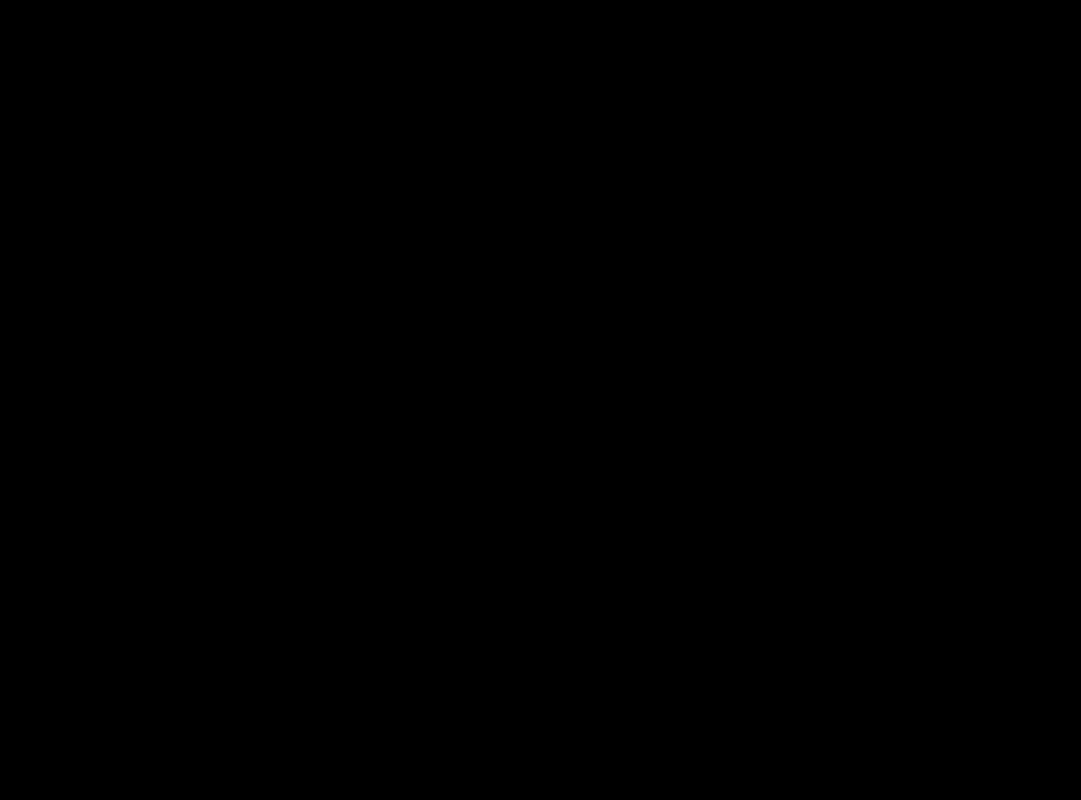
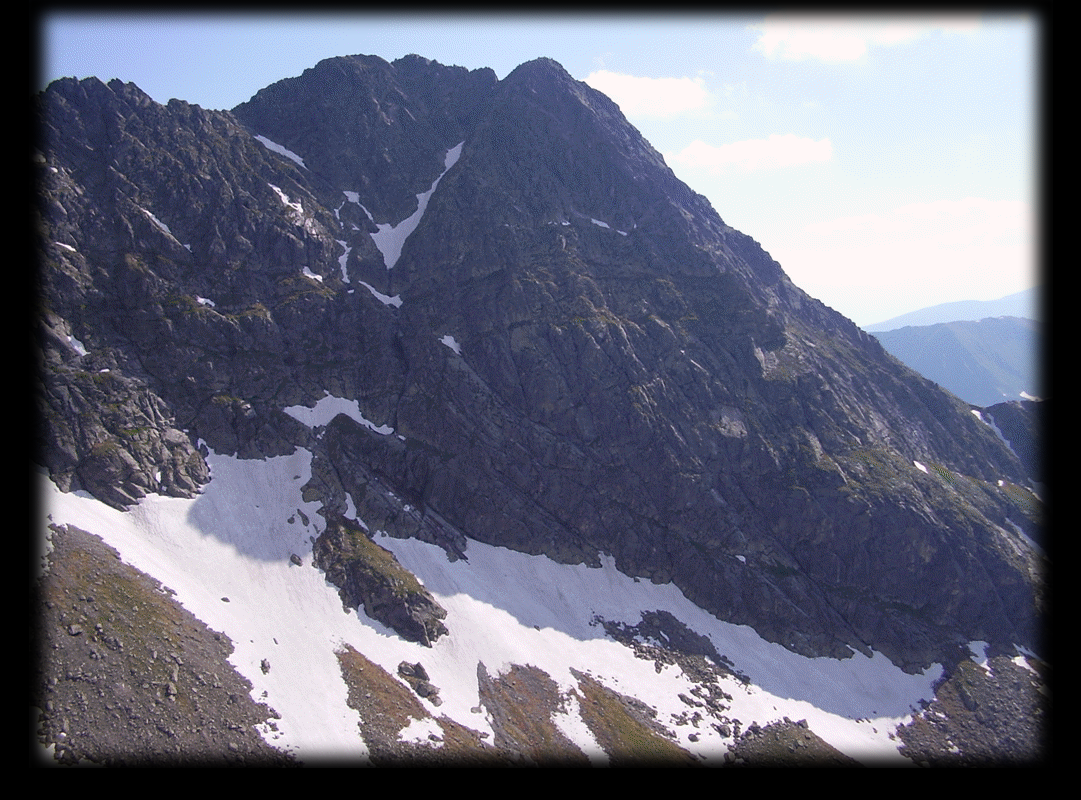
Before and after one commit to JacekKolodziejek/JacekKolodziejek.github.io, a plain HTML site: page index.html in a window 1280 px wide. Shown: the whole page, without its empty margins (99-1180 px from the left). Drawn offline with Linux system fonts and the light colour scheme.

Commit message:
chnges lol

```diff
--- a/index.html
+++ b/index.html
@@ -1,30 +1,41 @@
 <!DOCTYPE html>
 <html>
+
 <head>
 
- <style> body {
-                        background-color: black;
-                }
+  <style>
+    html,
+    body {
+      margin: 0;
+      height: 100%;
+      background-color: black;
+    }
+    .mountain {
+    background-image: url('img/Swinica.png');
+    background-size: contain;
+    background-repeat: no-repeat;
+    width: 80%;
+    position: relative;
+    margin:auto;
 
-  #mountain
-   {
-    background-image: url('img/Swinica.png');
-    max-width: 90%;
-    width: auto;
-    height: 80%;
-    margin: auto;
+    resize: both;
     /* you need to match the shadow color to your background or image border for the desired effect*/
-    box-shadow: 0 0 8px 8px black inset;
+    box-shadow: 0 0 1em 1em black inset;
 }
-  h1   {color: blue;}
-  p    {color: red;}
- </style>
+.mountainhidden {
+  width: 100%;
+}
+  </style>
 
- <title>Page Title</title>
+  <title>Page Title</title>
 </head>
+
 <body>
+  <div>
+      <div class="mountain">
+        <img class="mountainhidden" style="visibility: hidden;" src="img/Swinica.png">
+      </div>
+  </div>
+</body>
 
- <div id="mountain"></div>
-
-</body>
 </html>
```
